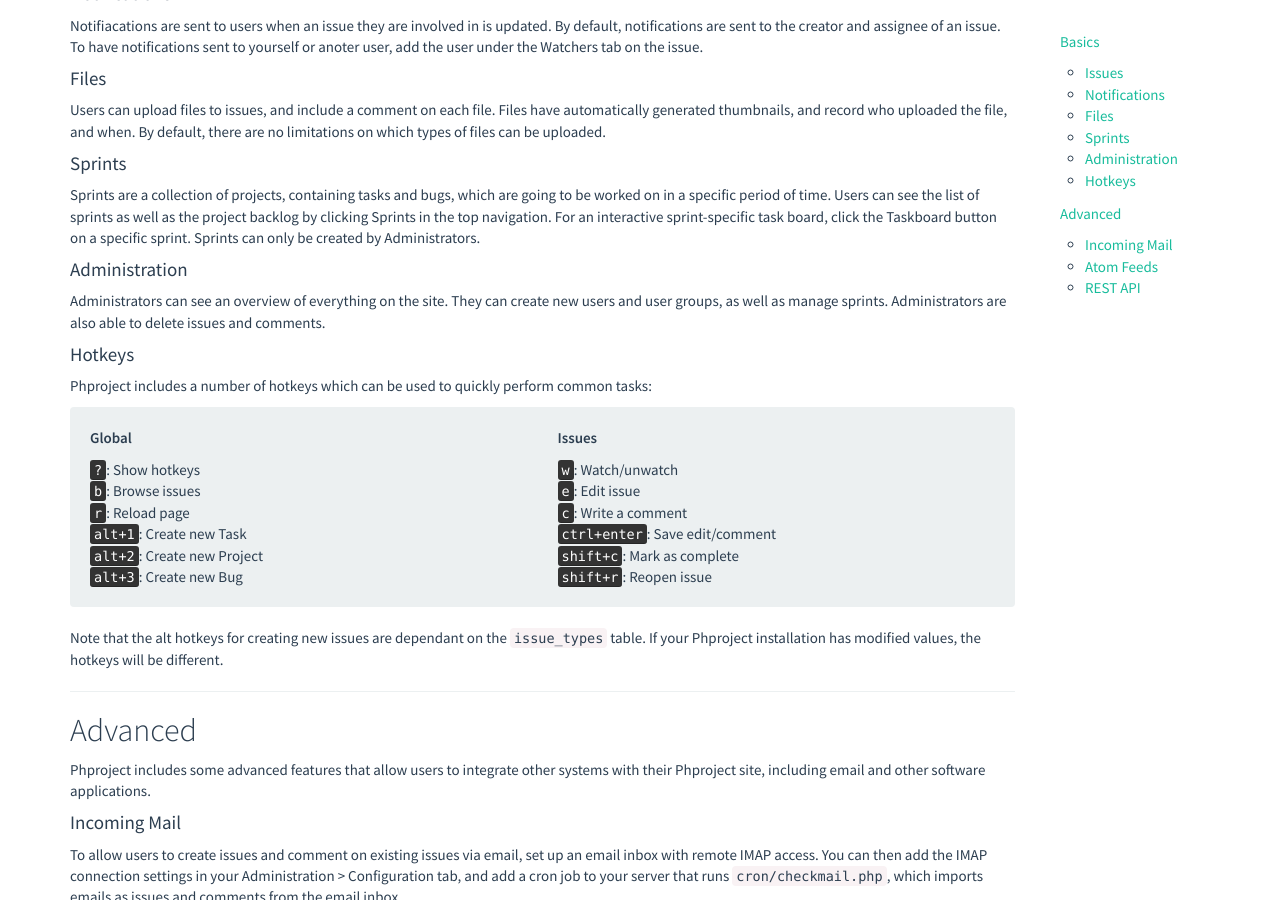
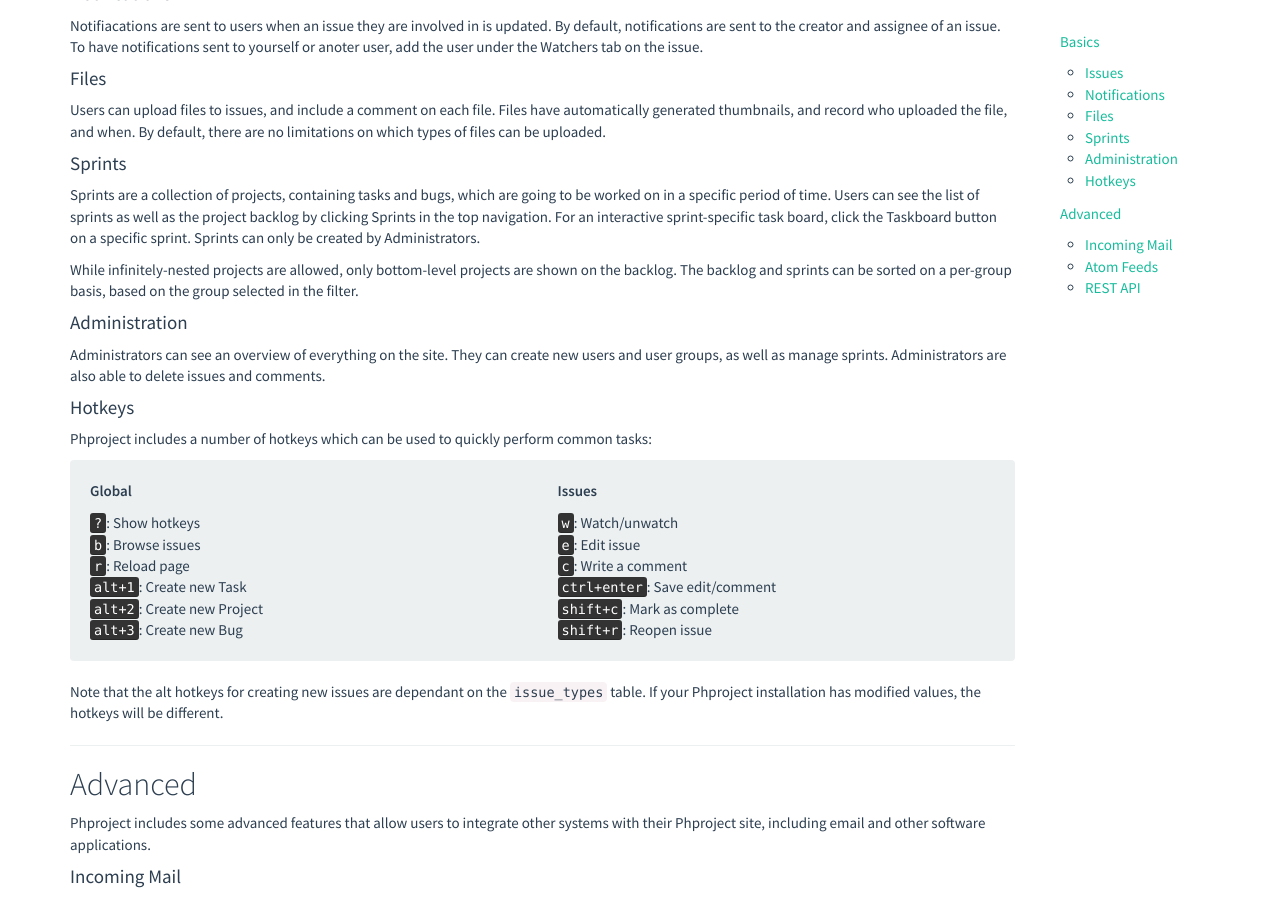
Before and after one commit to Alanaktion/phproject, a Jekyll site: the page built from use.md, in a window 1280 px wide and 900 px high, scrolled down 345 px. Built offline with Jekyll 4.4.1, drawn with Linux system fonts in a browser that asks for light colours; nearby versions of some CDN libraries.

Commit message:
Minor documentation update

```diff
--- a/_config.yml
+++ b/_config.yml
@@ -8,6 +8,7 @@
 github_username:  Alanaktion
 
 # Build settings
+highlighter: rouge
 markdown: kramdown
 kramdown:
   input: GFM
--- a/_includes/header.html
+++ b/_includes/header.html
@@ -21,12 +21,12 @@
 			</ul>
 		</div>
 		<div class="navbar-right visible-sm">
-			<a class="btn btn-default navbar-btn" href="https://github.com/Alanaktion/phproject/zipball/release"><span class="glyphicon glyphicon-save"></span></a>
+			<a class="btn btn-default navbar-btn" href="https://github.com/Alanaktion/phproject/releases"><span class="glyphicon glyphicon-save"></span></a>
 			<a class="btn btn-default navbar-btn" href="http://demo.phproject.org" target="_blank"><span class="glyphicon glyphicon-globe"></span></a>
 			<a class="btn btn-default navbar-btn" href="https://github.com/Alanaktion/phproject" target="_blank"><span class="glyphicon glyphicon-star"></span></a>
 		</div>
 		<div class="navbar-right hidden-xs hidden-sm">
-			<a class="btn btn-default navbar-btn" href="https://github.com/Alanaktion/phproject/zipball/release">
+			<a class="btn btn-default navbar-btn" href="https://github.com/Alanaktion/phproject/releases">
 				<span class="glyphicon glyphicon-save"></span>&emsp;Download
 			</a>
 			<a class="btn btn-default navbar-btn" href="http://demo.phproject.org" target="_blank">
--- a/use.md
+++ b/use.md
@@ -17,6 +17,8 @@
 
 #### Sprints
 Sprints are a collection of projects, containing tasks and bugs, which are going to be worked on in a specific period of time. Users can see the list of sprints as well as the project backlog by clicking Sprints in the top navigation. For an interactive sprint-specific task board, click the Taskboard button on a specific sprint. Sprints can only be created by Administrators.
+
+While infinitely-nested projects are allowed, only bottom-level projects are shown on the backlog. The backlog and sprints can be sorted on a per-group basis, based on the group selected in the filter.
 
 #### Administration
 Administrators can see an overview of everything on the site. They can create new users and user groups, as well as manage sprints. Administrators are also able to delete issues and comments.
```
Also changed, not shown: customize.md (+2 -2 lines), install.md (+2 -2 lines), plugins.md (+44 -43 lines).
